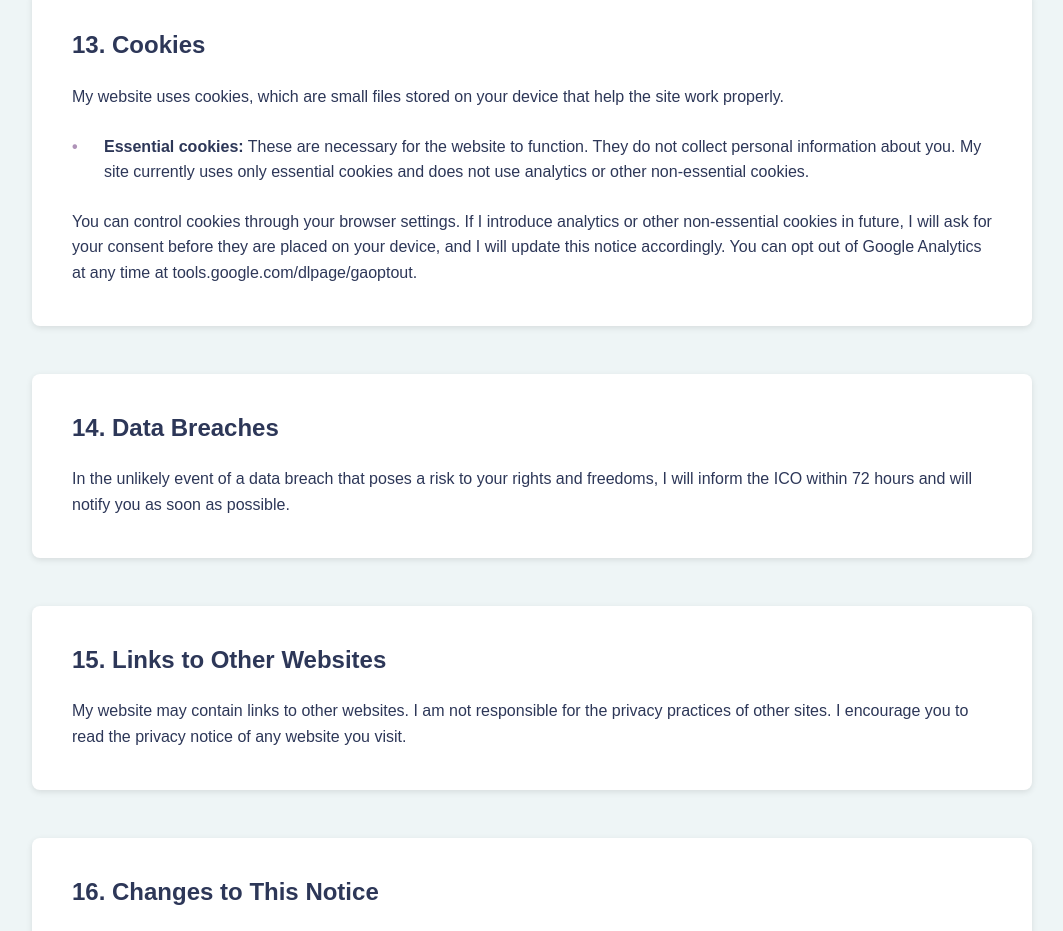
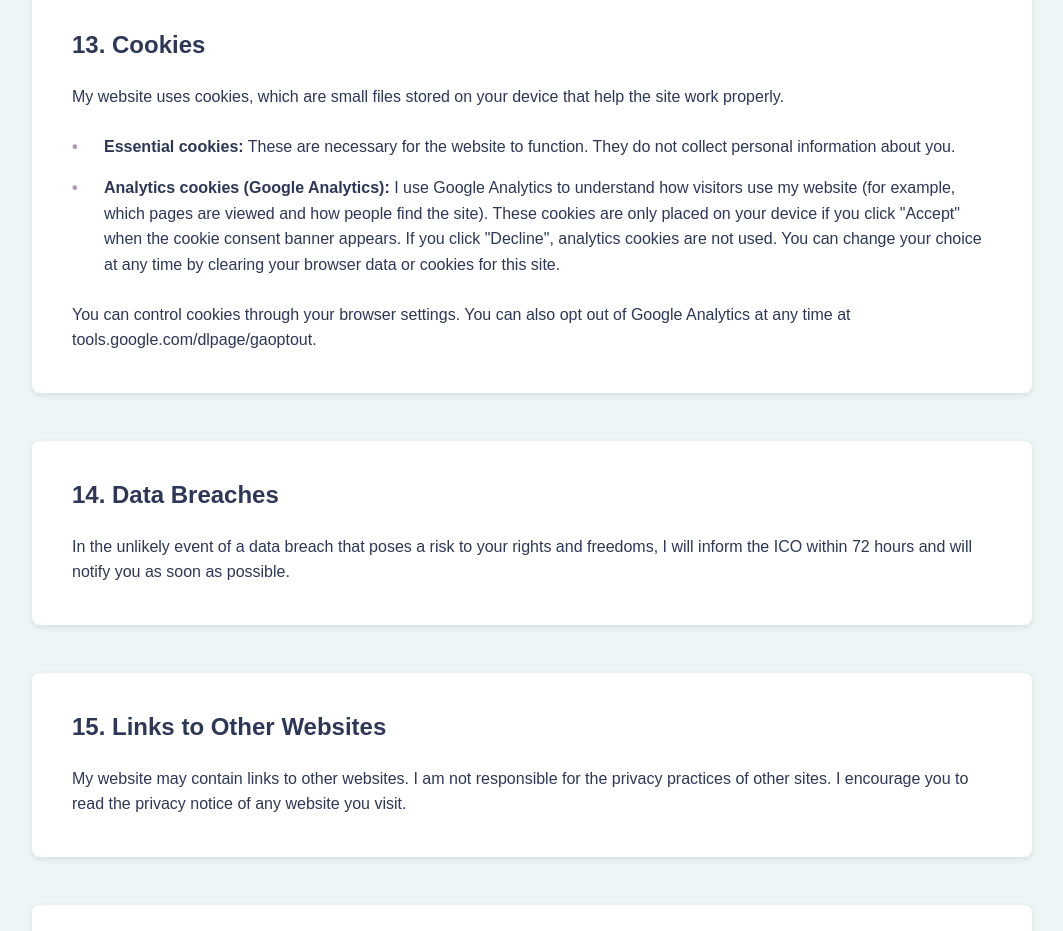
Before and after one commit to MayGee79/dragonfly, a Next.js app: page /privacy-policy in a window 1280 px wide. Shown: the part 8740-9671 px from the top of the page, without its empty margins (108-1171 px from the left). Built offline with nearby package versions, Linux system fonts and the light colour scheme; no server answers.

Commit message:
Update privacy policy Section 13 (Cookies): add Google Analytics and cookie consent

```diff
--- a/app/privacy-policy/page.tsx
+++ b/app/privacy-policy/page.tsx
@@ -371,14 +371,17 @@ export default function PrivacyPolicyPage() {
                 </p>
                 <ul className={styles.list}>
                   <li><strong>Essential cookies:</strong> These are necessary for the website to function. They do not
-                  collect personal information about you. My site currently uses only essential
-                  cookies and does not use analytics or other non-essential cookies.</li>
+                  collect personal information about you.</li>
+                  <li><strong>Analytics cookies (Google Analytics):</strong> I use Google Analytics to understand how
+                  visitors use my website (for example, which pages are viewed and how people find the
+                  site). These cookies are only placed on your device if you click "Accept" when the
+                  cookie consent banner appears. If you click "Decline", analytics cookies are not
+                  used. You can change your choice at any time by clearing your browser data or
+                  cookies for this site.</li>
                 </ul>
                 <p>
-                  You can control cookies through your browser settings. If I introduce analytics
-                  or other non-essential cookies in future, I will ask for your consent before
-                  they are placed on your device, and I will update this notice accordingly. You
-                  can opt out of Google Analytics at any time at tools.google.com/dlpage/gaoptout.
+                  You can control cookies through your browser settings. You can also opt out of
+                  Google Analytics at any time at tools.google.com/dlpage/gaoptout.
                 </p>
               </section>
 
```
